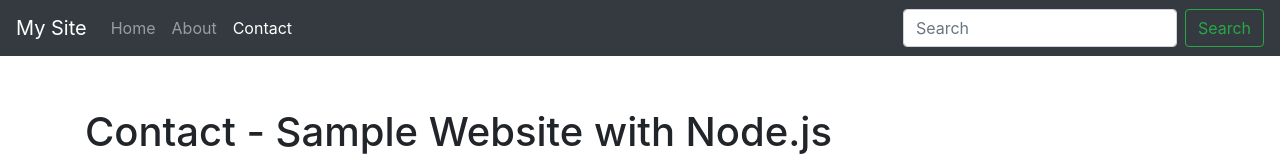
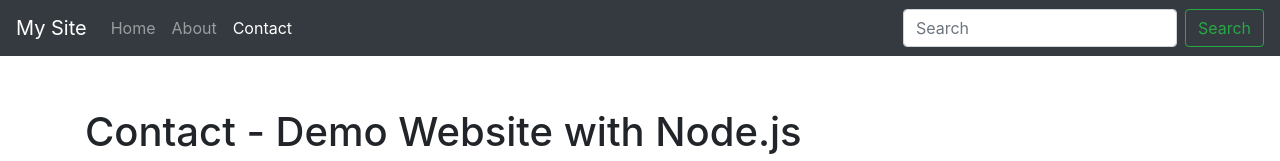
Before and after one commit to codewithrajranjan/Nodejs-application-with-docker, a website: page public/contact.html in a window 1280 px wide. Shown: the top 161 px of the page. Drawn offline with nearby package versions, Linux system fonts and the light colour scheme.

Commit message:
Update contact.html

```diff
--- a/public/contact.html
+++ b/public/contact.html
@@ -4,7 +4,7 @@
     <meta charset="UTF-8">
     <meta name="viewport" content="width=device-width, initial-scale=1.0">
     <meta http-equiv="X-UA-Compatible" content="ie=edge">
-    <title>Minimal Sample Website</title>
+    <title>Minimal Demo Website</title>
 
     <!-- Latest compiled and minified CSS -->
     <link rel="stylesheet" href="https://maxcdn.bootstrapcdn.com/bootstrap/4.1.3/css/bootstrap.min.css">
@@ -42,7 +42,7 @@
 
     <!-- Begin page content -->
     <main role="main" class="container">
-    <h1 class="mt-5">Contact - Sample Website with Node.js</h1>
+    <h1 class="mt-5">Contact - Demo Website with Node.js</h1>
     <p class="lead">Lorem ipsum dolor sit amet, consectetur adipiscing elit, sed do eiusmod tempor incididunt ut labore et dolore magna aliqua. Ut enim ad minim veniam, quis nostrud exercitation ullamco laboris nisi ut aliquip ex ea commodo consequat. Duis aute irure dolor in reprehenderit in voluptate velit esse cillum dolore eu fugiat nulla pariatur. Excepteur sint occaecat cupidatat non proident, sunt in culpa qui officia deserunt mollit anim id est laborum.</p>
     </main>
 
```
